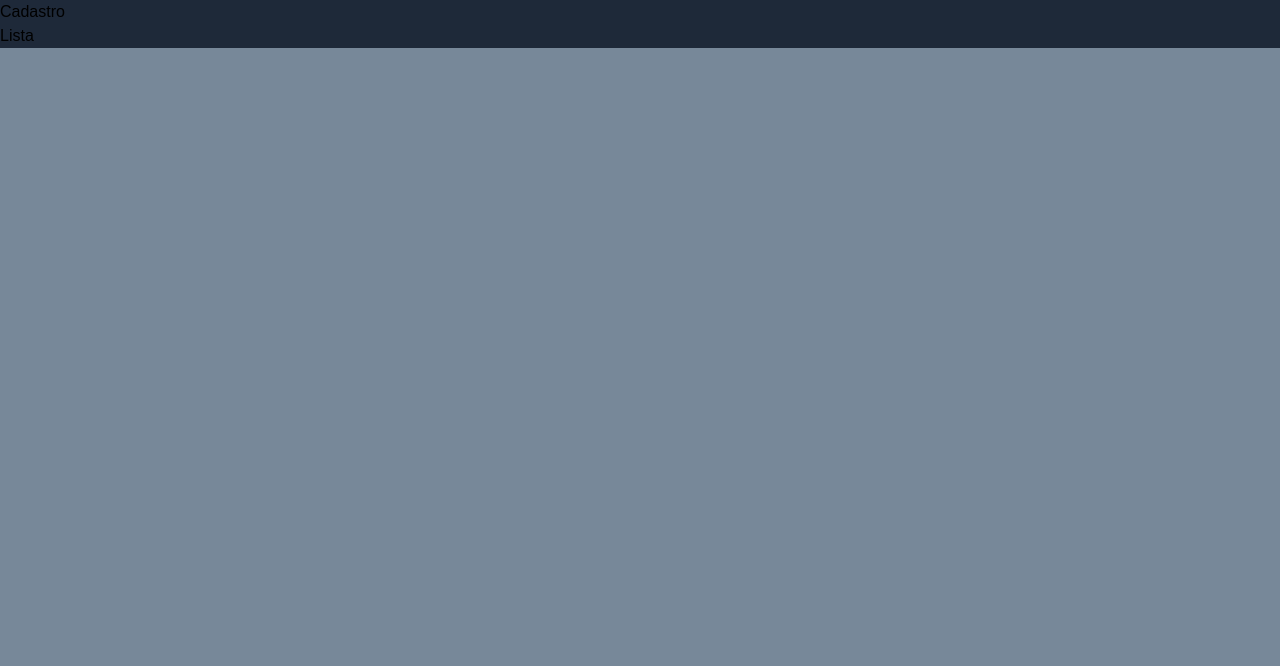
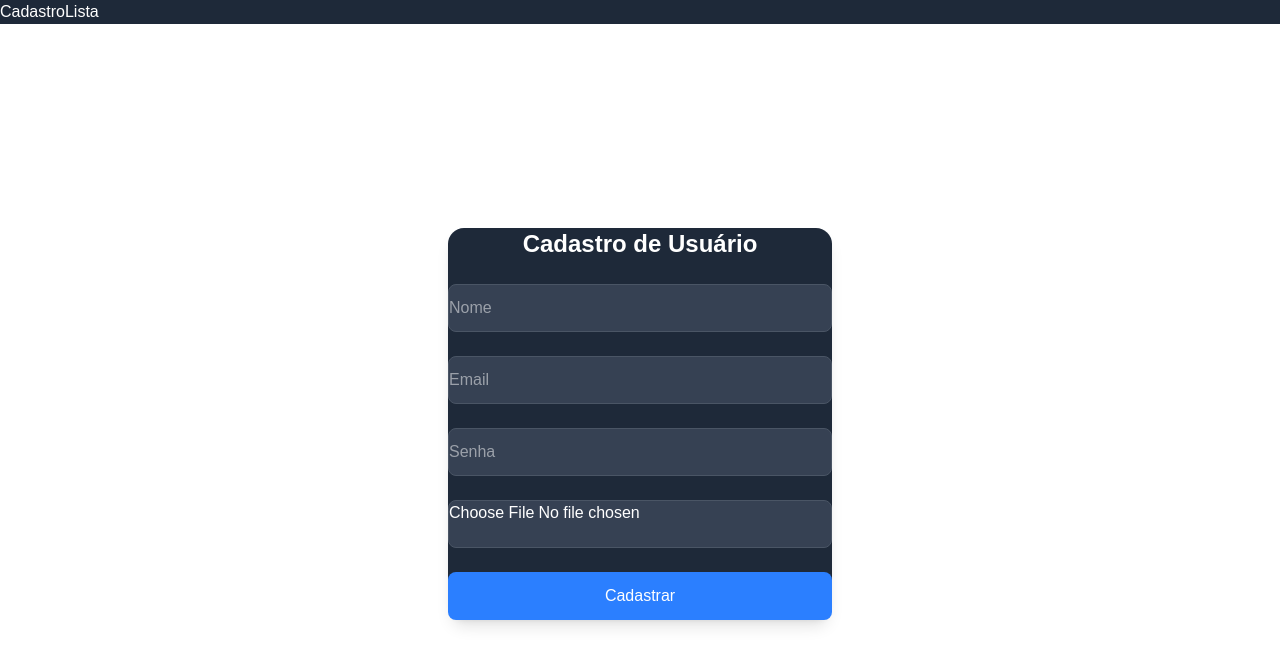
Before and after one commit to Lucas-Afonso7/estagio, a React (Vite) app in the folder projeto-de-usuarios/frontend-react/: page / in a window 1280 px wide. Before the commit this address had no page. Shown: the top 666 px of the page. Built offline with nearby package versions, Linux system fonts and the light colour scheme.

Commit message:
Adiciona rota de editar senha e cadastro por id

```diff
--- a/projeto-de-usuarios/frontend-react/src/App.jsx
+++ b/projeto-de-usuarios/frontend-react/src/App.jsx
@@ -1,26 +1,34 @@
 import React from "react";
-import { BrowserRouter as Router, Route, Routes, Link } from "react-router-dom";
+import { BrowserRouter as Router, Routes, Route, Link } from "react-router-dom";
 import Cadastro from "./pages/Cadastro";
 import Lista from "./pages/Lista";
+import EditarSenha from "./pages/Lista/EditarSenha.jsx";
 
 const App = () => {
   return (
     <Router>
       <div>
-        <nav className="bg-gray-800 p-8">
-          <ul>
+        <nav className="bg-gray-800 p-4">
+          <ul className="flex space-x-4">
             <li>
-              <Link to="/cadastro">Cadastro</Link>
+              <Link to="/cadastro" className="text-white hover:text-gray-300">
+                Cadastro
+              </Link>
             </li>
             <li>
-              <Link to="/lista">Lista</Link>
+              <Link to="/lista" className="text-white hover:text-gray-300">
+                Lista
+              </Link>
             </li>
           </ul>
         </nav>
 
         <Routes>
+          <Route path="/" element={<Cadastro />} />
           <Route path="/cadastro" element={<Cadastro />} />
+          <Route path="/cadastro/:id" element={<Cadastro />} />
           <Route path="/lista" element={<Lista />} />
+          <Route path="/EditarSenha/:id" element={<EditarSenha />} />
         </Routes>
       </div>
     </Router>
```
